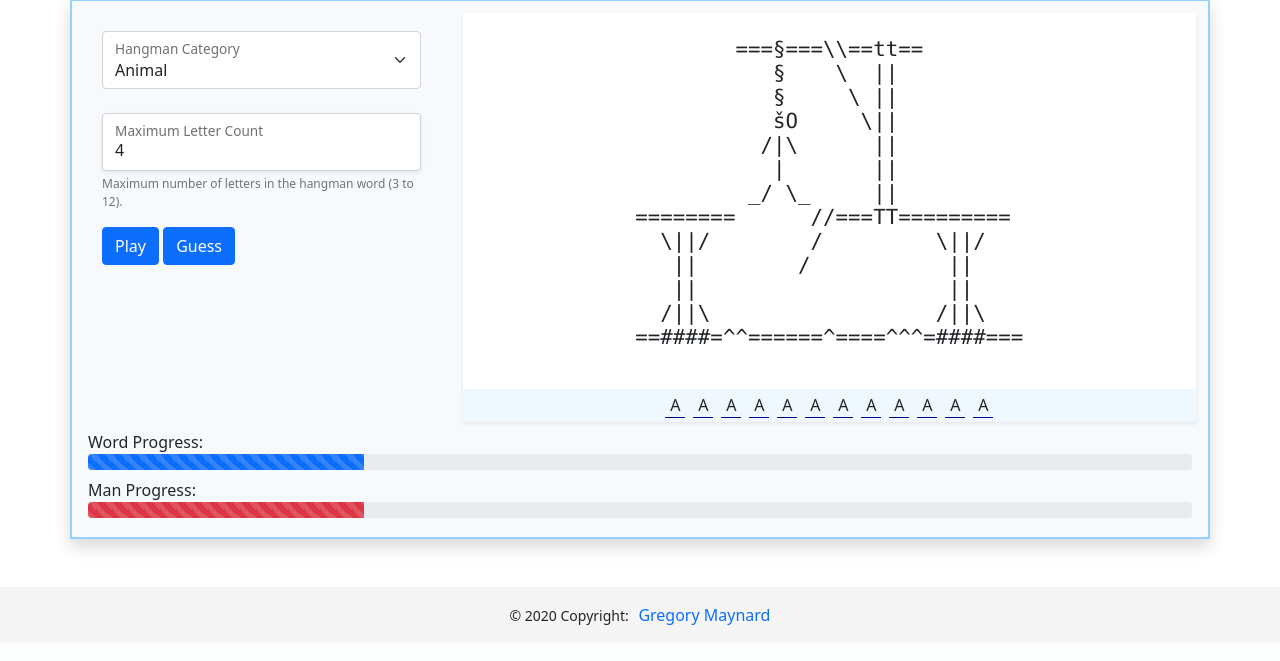
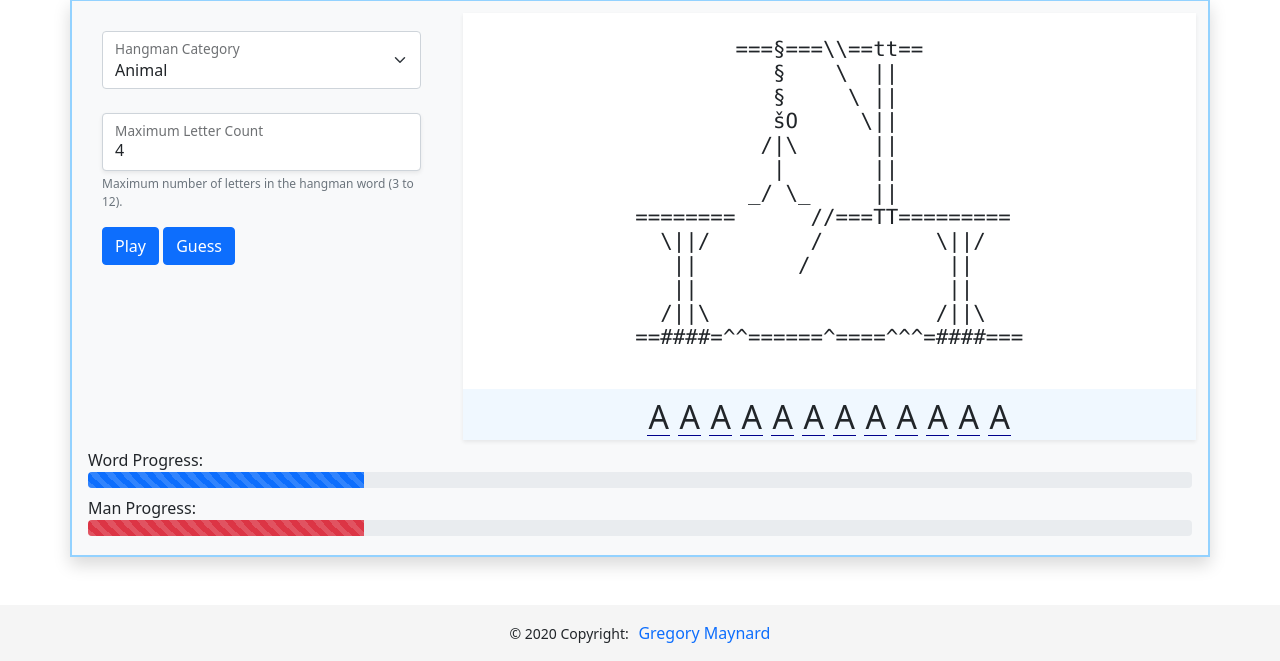
Before and after one commit to CinderScript/csc3221-node-website, a Node server app: page /Hangman/hangman.html in a window 1280 px wide. Shown: the part 493-1154 px from the top of the page. Run offline with Node 20, Linux system fonts and the light colour scheme.

Commit message:
letter-box size

```diff
--- a/public/Hangman/css/hangman.css
+++ b/public/Hangman/css/hangman.css
@@ -24,16 +24,18 @@
 .row{
     padding: 15px 0px;
 }
-.letter-box{
-    height: 25px;
-    width: 20px;
-    border-bottom: darkblue 1px solid;
-    text-align: center;
-    margin: 4px;
-}
 
 #word-container{
     background-color: aliceblue;
+}
+
+.letter-box{
+    margin: 4px;
+    height: 43px;
+    width: 23px;
+    border-bottom: darkblue 1px solid;
+    text-align: center;
+    font-size: 2em;
 }
 
 #gallows-container{
```
